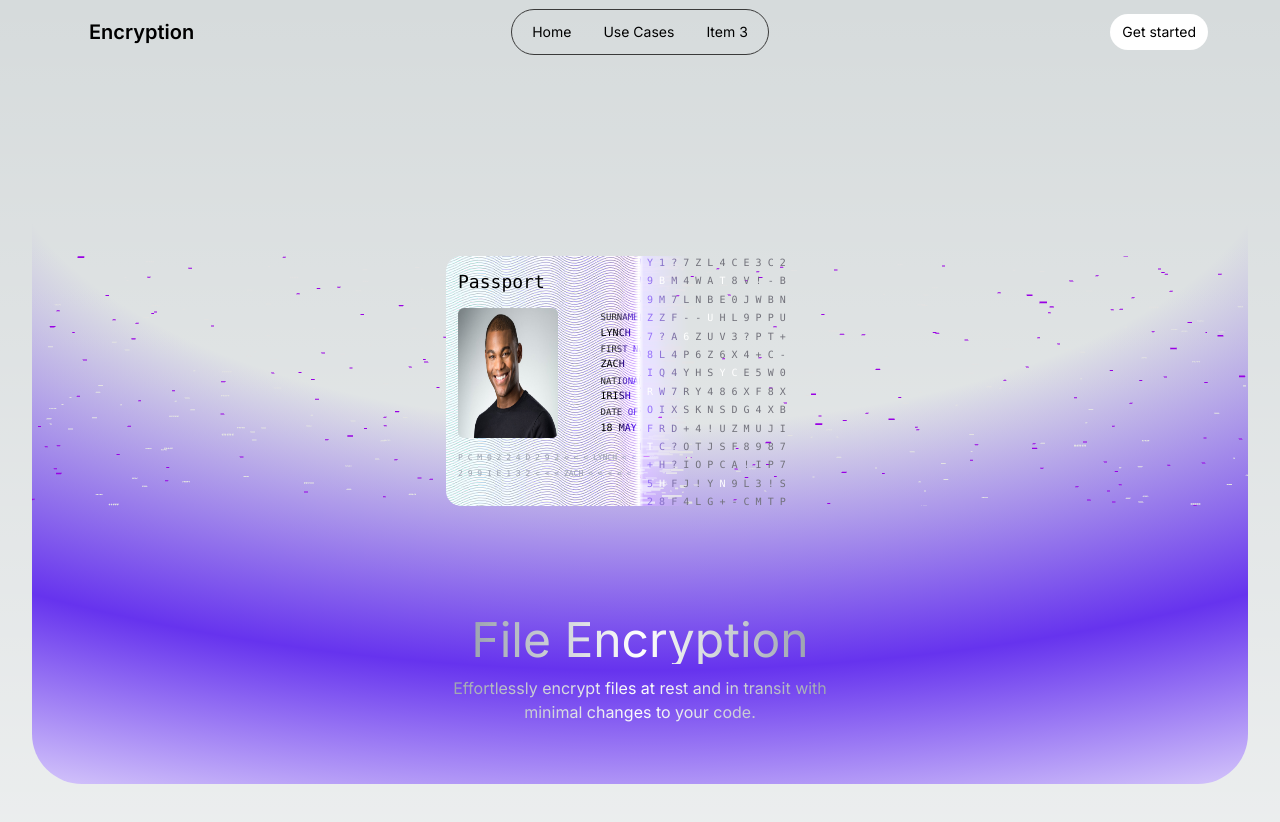
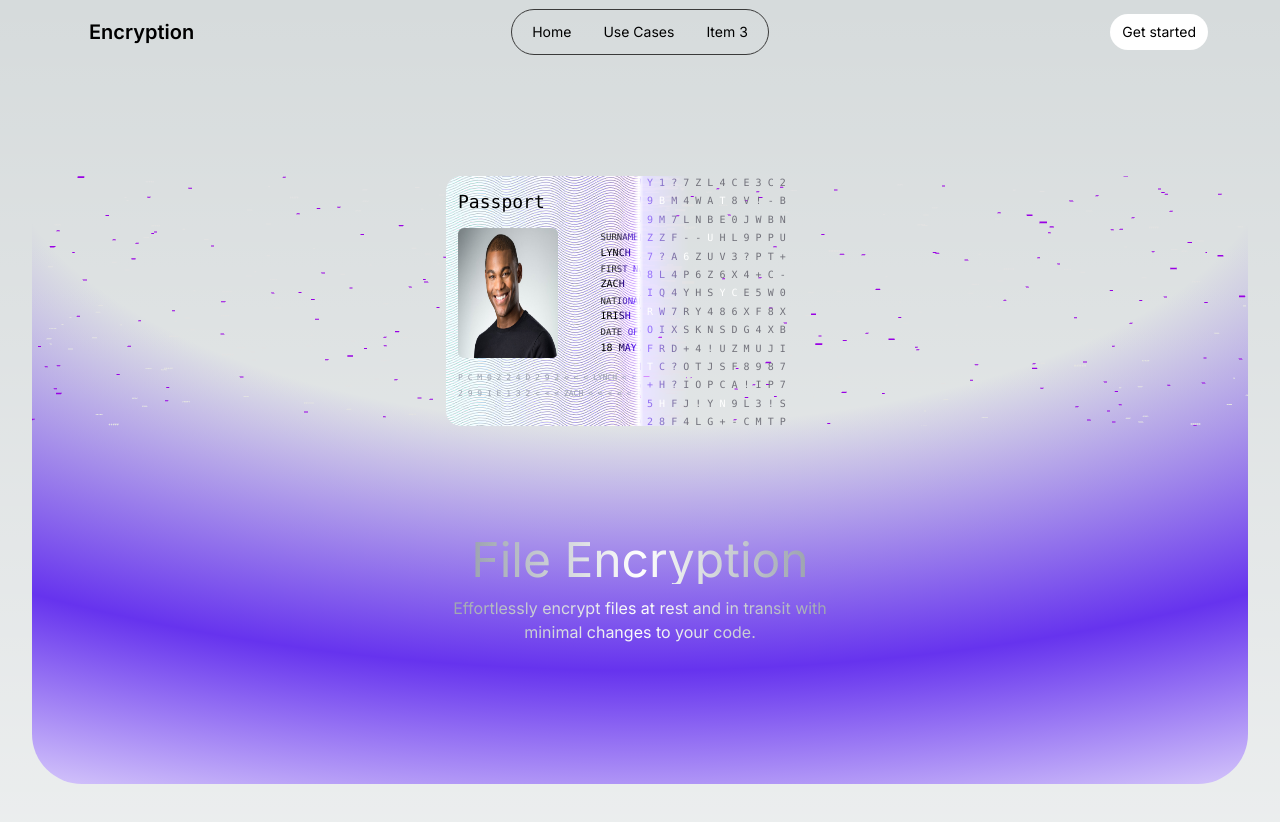
Before and after one commit to Marcus-Ayers/encrypt-animation, a Next.js app: page / in a window 1280 px wide. Shown: the top 822 px of the page. Built offline with nearby package versions, Linux system fonts and the light colour scheme.

Commit message:
changed padding

```diff
--- a/app/page.js
+++ b/app/page.js
@@ -185,7 +185,7 @@ export default function Home() {
     <div className="">
       <div>
         <div className="m-auto element h-[90vh] w-[95vw] rounded-b-[50px] ">
-          <div className="pt-48 ">
+          <div className=" pt-28">
             <div className="absolute w-[95%] h-[250px]">
               <WindMap bearing={bearing} />
             </div>
```
